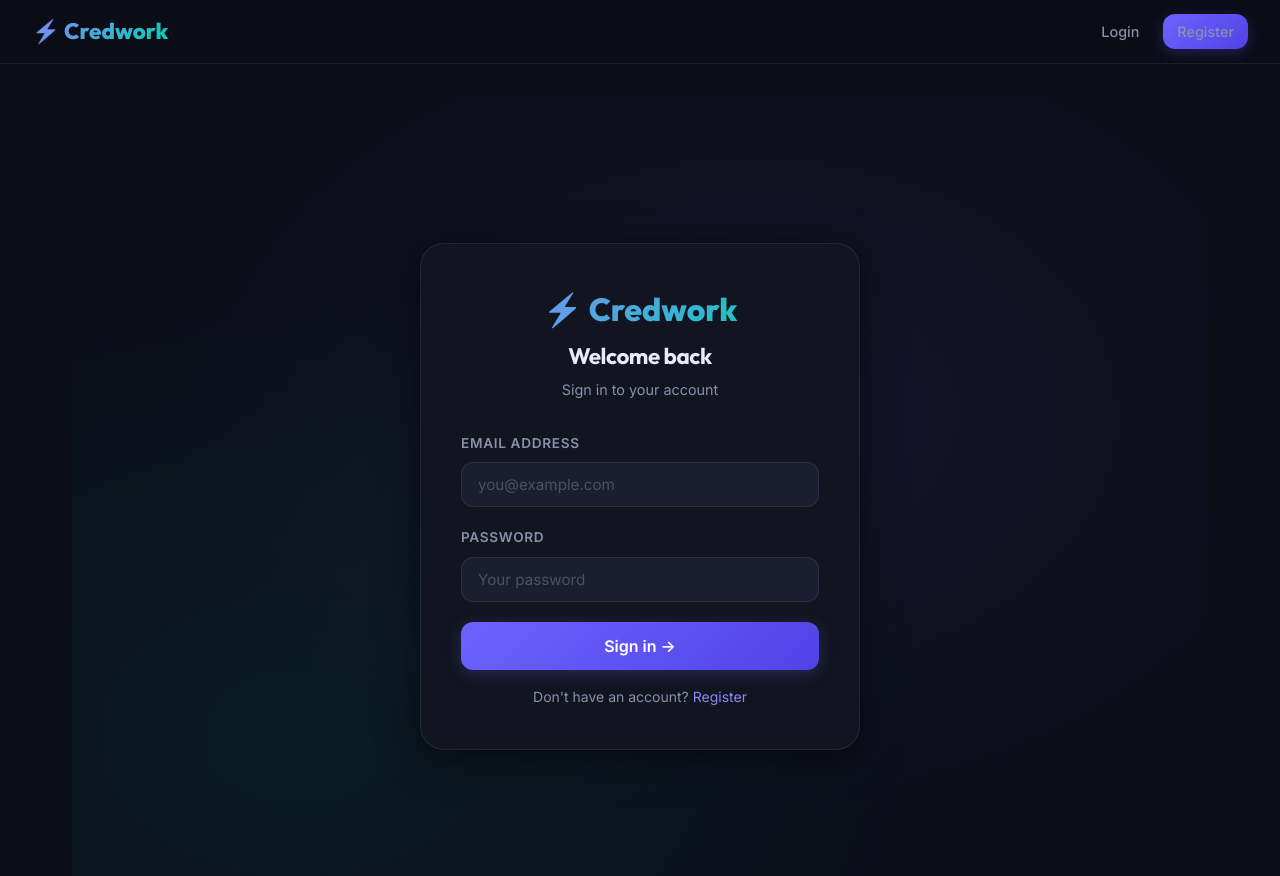
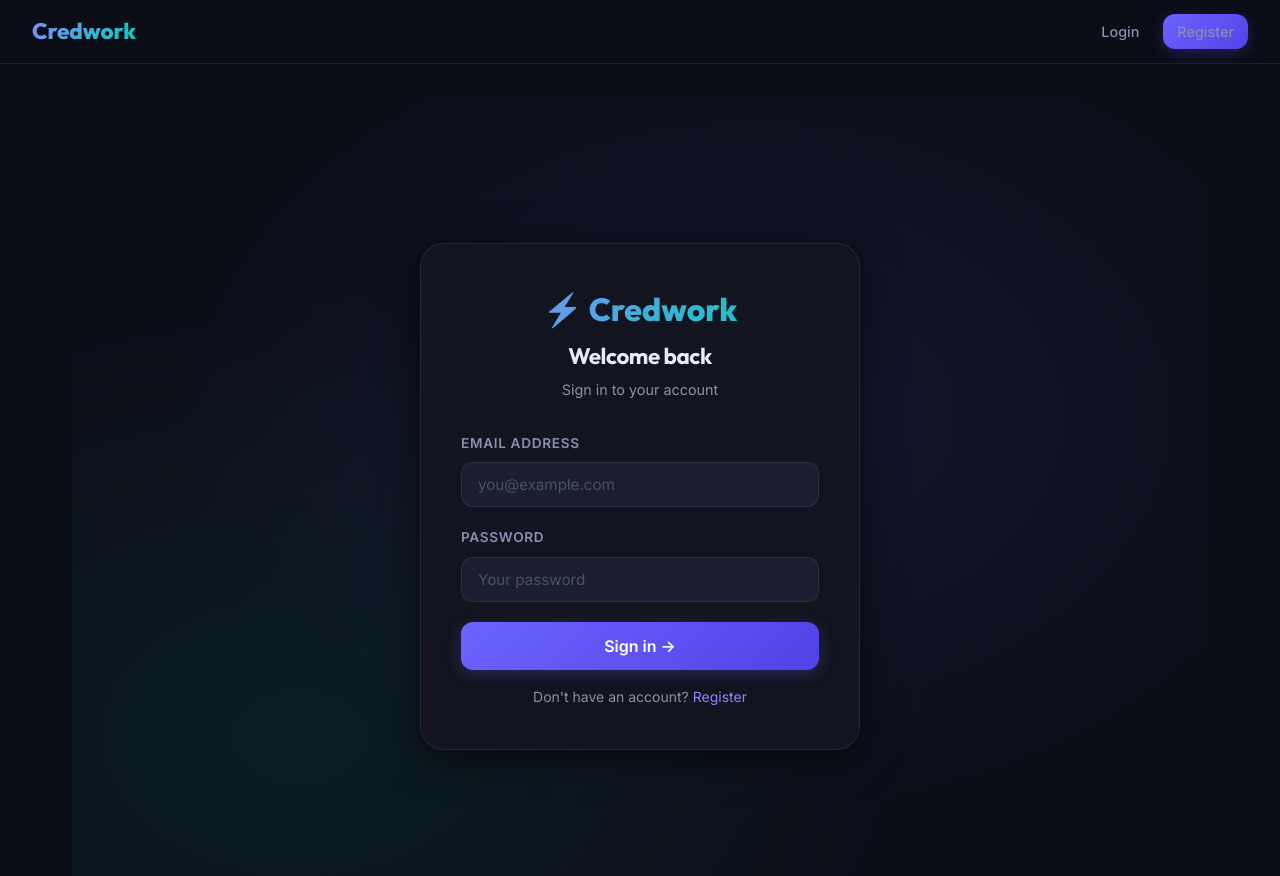
Before and after one commit to SMK-07/Credwork, a React (Vite) app in the folder frontend/: page /login in a window 1280 px wide. Shown: the top 876 px of the page. Built offline with nearby package versions, Linux system fonts and the light colour scheme; no server answers.

Commit message:
feat: add Navbar component with role-aware links

```diff
--- a/frontend/src/components/Navbar.tsx
+++ b/frontend/src/components/Navbar.tsx
@@ -27,7 +27,7 @@ export class Navbar extends Component {
 
     return (
       <nav className="navbar">
-        <a href="/" className="navbar-brand">⚡ Credwork</a>
+        <a href="/" className="navbar-brand"> Credwork</a>
 
         <ul className="navbar-links">
           {isAuthenticated && user ? (
```
